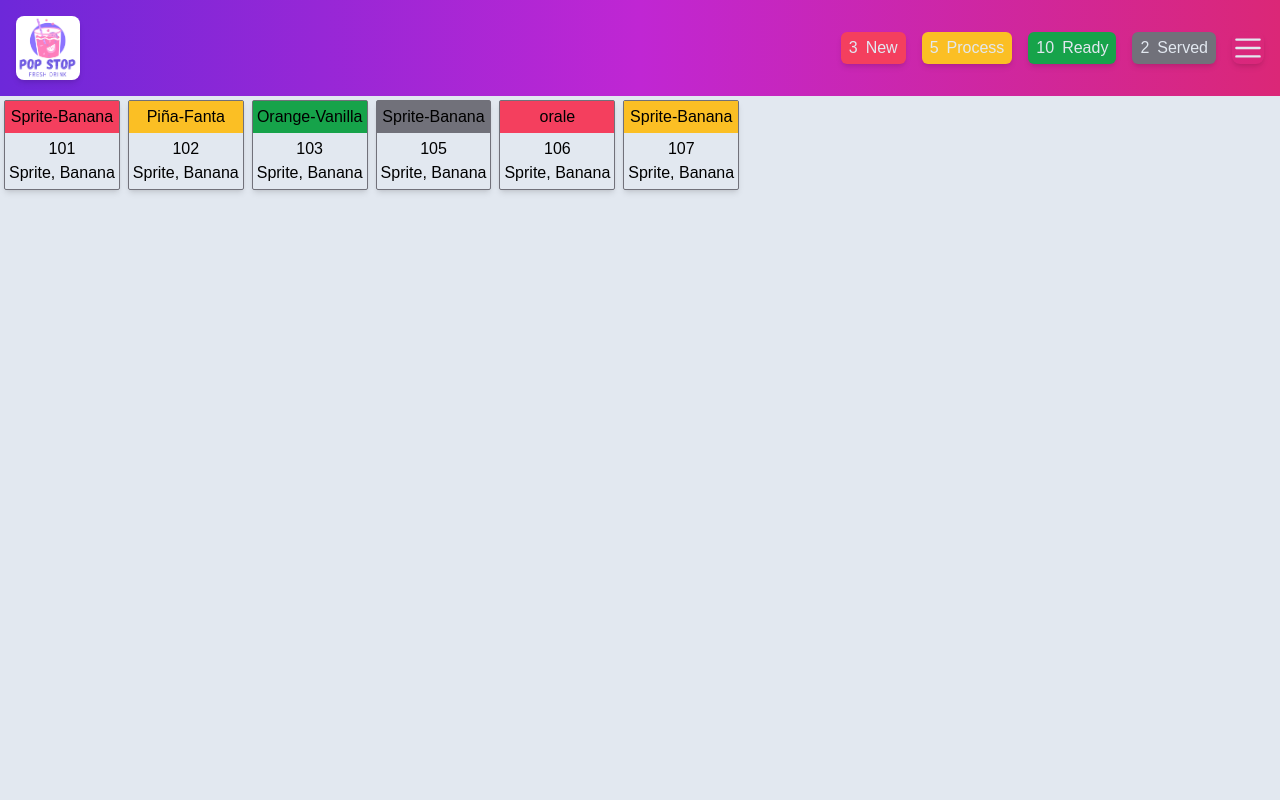
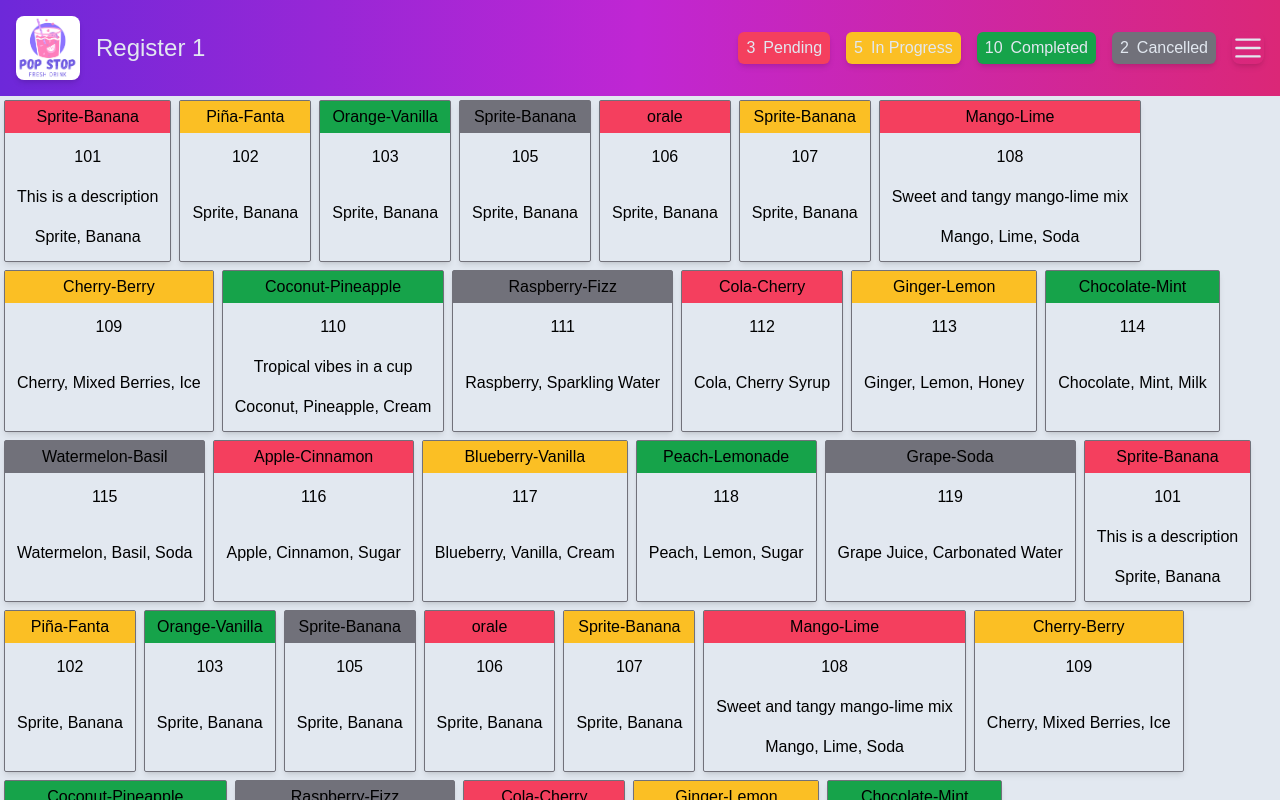
Before and after one commit to PopStopOrg/desktop-app, a React (Create React App) app: page / in a window 1280 px wide. Built offline with nearby package versions, Linux system fonts and the light colour scheme.

Commit message:
orders follow schema.prisma, scrollbar

```diff
--- a/src/components/Body.tsx
+++ b/src/components/Body.tsx
@@ -3,43 +3,200 @@ import Orders from "./Orders";
 
 const Body: React.FC = () => {
   return (
-    <div className="main flex flex-wrap">
+    <div className="main flex flex-wrap overflow-y-auto h-screen scrollbar">
       <Orders
-        color="bg-rose-500"
+        status="pending"
         drinkName="Sprite-Banana"
         orderID={101}
         ingredients="Sprite, Banana"
+        description="This is a description"
       />
       <Orders
-        color="bg-amber-400"
+        status="inProgress"
         drinkName="Piña-Fanta"
         orderID={102}
         ingredients="Sprite, Banana"
       />
       <Orders
-        color="bg-green-600"
+        status="completed"
         drinkName="Orange-Vanilla"
         orderID={103}
         ingredients="Sprite, Banana"
       />
 
       <Orders
-        color="bg-zinc-500"
+        status="cancelled"
         drinkName="Sprite-Banana"
         orderID={105}
         ingredients="Sprite, Banana"
       />
       <Orders
-        color="bg-rose-500"
+        status="pending"
         drinkName="orale"
         orderID={106}
         ingredients="Sprite, Banana"
       />
       <Orders
-        color="bg-amber-400"
+        status="inProgress"
         drinkName="Sprite-Banana"
         orderID={107}
         ingredients="Sprite, Banana"
+      />
+      <Orders
+        status="pending"
+        drinkName="Mango-Lime"
+        orderID={108}
+        ingredients="Mango, Lime, Soda"
+        description="Sweet and tangy mango-lime mix"
+      />
+      <Orders
+        status="inProgress"
+        drinkName="Cherry-Berry"
+        orderID={109}
+        ingredients="Cherry, Mixed Berries, Ice"
+      />
+      <Orders
+        status="completed"
+        drinkName="Coconut-Pineapple"
+        orderID={110}
+        ingredients="Coconut, Pineapple, Cream"
+        description="Tropical vibes in a cup"
+      />
+      <Orders
+        status="cancelled"
+        drinkName="Raspberry-Fizz"
+        orderID={111}
+        ingredients="Raspberry, Sparkling Water"
+      />
+      <Orders
+        status="pending"
+        drinkName="Cola-Cherry"
+        orderID={112}
+        ingredients="Cola, Cherry Syrup"
+      />
+      <Orders
+        status="inProgress"
+        drinkName="Ginger-Lemon"
+        orderID={113}
+        ingredients="Ginger, Lemon, Honey"
+      />
+      <Orders
+        status="completed"
+        drinkName="Chocolate-Mint"
+        orderID={114}
+        ingredients="Chocolate, Mint, Milk"
+      />
+      <Orders
+        status="cancelled"
+        drinkName="Watermelon-Basil"
+        orderID={115}
+        ingredients="Watermelon, Basil, Soda"
+      />
+      <Orders
+        status="pending"
+        drinkName="Apple-Cinnamon"
+        orderID={116}
+        ingredients="Apple, Cinnamon, Sugar"
+      />
+      <Orders
+        status="inProgress"
+        drinkName="Blueberry-Vanilla"
+        orderID={117}
+        ingredients="Blueberry, Vanilla, Cream"
+      />
+      <Orders
+        status="completed"
+        drinkName="Peach-Lemonade"
+        orderID={118}
+        ingredients="Peach, Lemon, Sugar"
+      />
+      <Orders
+        status="cancelled"
+        drinkName="Grape-Soda"
+        orderID={119}
+        ingredients="Grape Juice, Carbonated Water"
+      />
+      <Orders
+        status="pending"
+        drinkName="Sprite-Banana"
+        orderID={101}
+        ingredients="Sprite, Banana"
+        description="This is a description"
+      />
+      <Orders
+        status="inProgress"
+        drinkName="Piña-Fanta"
+        orderID={102}
+        ingredients="Sprite, Banana"
+      />
+      <Orders
+        status="completed"
+        drinkName="Orange-Vanilla"
+        orderID={103}
+        ingredients="Sprite, Banana"
+      />
+
+      <Orders
+        status="cancelled"
+        drinkName="Sprite-Banana"
+        orderID={105}
+        ingredients="Sprite, Banana"
+      />
+      <Orders
+        status="pending"
+        drinkName="orale"
+        orderID={106}
+        ingredients="Sprite, Banana"
+      />
+      <Orders
+        status="inProgress"
+        drinkName="Sprite-Banana"
+        orderID={107}
+        ingredients="Sprite, Banana"
+      />
+      <Orders
+        status="pending"
+        drinkName="Mango-Lime"
+        orderID={108}
+        ingredients="Mango, Lime, Soda"
+        description="Sweet and tangy mango-lime mix"
+      />
+      <Orders
+        status="inProgress"
+        drinkName="Cherry-Berry"
+        orderID={109}
+        ingredients="Cherry, Mixed Berries, Ice"
+      />
+      <Orders
+        status="completed"
+        drinkName="Coconut-Pineapple"
+        orderID={110}
+        ingredients="Coconut, Pineapple, Cream"
+        description="Tropical vibes in a cup"
+      />
+      <Orders
+        status="cancelled"
+        drinkName="Raspberry-Fizz"
+        orderID={111}
+        ingredients="Raspberry, Sparkling Water"
+      />
+      <Orders
+        status="pending"
+        drinkName="Cola-Cherry"
+        orderID={112}
+        ingredients="Cola, Cherry Syrup"
+      />
+      <Orders
+        status="inProgress"
+        drinkName="Ginger-Lemon"
+        orderID={113}
+        ingredients="Ginger, Lemon, Honey"
+      />
+      <Orders
+        status="completed"
+        drinkName="Chocolate-Mint"
+        orderID={114}
+        ingredients="Chocolate, Mint, Milk"
       />
     </div>
   );
--- a/src/components/Navbar.tsx
+++ b/src/components/Navbar.tsx
@@ -6,18 +6,22 @@ import logo from "./logo.png";
 const Navbar: React.FC = () => {
   return (
     <nav className=" flex items-center justify-between bg-gradient-to-r from-violet-700 via-fuchsia-600 to-pink-600 p-4">
-
-      <img src={logo} alt="logo" className="logo rounded-lg max-w-16 max-h-16 object-contain shadow-md" />
+      <div className="flex items-center gap-4">
+        <img
+          src={logo}
+          alt="logo"
+          className="logo rounded-lg max-w-16 max-h-16 object-contain shadow-md"
+        />
+        <h1 className="text-slate-200 text-2xl">Register 1</h1>
+      </div>
 
       <div className="info-tags flex gap-4">
-        <InfoTags number={3} description="New" color="bg-rose-500" />
-        <InfoTags number={5} description="Process" color="bg-amber-400" />
-        <InfoTags number={10} description="Ready" color="bg-green-600" />
-        <InfoTags number={2} description="Served" color="bg-zinc-500" />
+        <InfoTags number={3} description="Pending" color="bg-rose-500" />
+        <InfoTags number={5} description="In Progress" color="bg-amber-400" />
+        <InfoTags number={10} description="Completed" color="bg-green-600" />
+        <InfoTags number={2} description="Cancelled" color="bg-zinc-500" />
         <Bars3Icon className="w-8 h-8 rounded-lg text-slate-200 shadow-md hover:text-slate-400 active:text-slate-600 active:scale-95 active:shadow-inner transition-all duration-300 ease-in-out" />
-        {/* <h1 className="text-white">Register 1</h1> */}
       </div>
-
     </nav>
   );
 };
--- a/src/components/Orders.tsx
+++ b/src/components/Orders.tsx
@@ -3,26 +3,40 @@ import React from "react";
 interface OrderProps {
   drinkName: string;
   orderID: number;
+  description?: string;
   ingredients: string;
-  color?: string;
+  status: "pending" | "inProgress" | "qualityCheck" | "completed" | "cancelled";
 }
+
+const getStatusColor = (status: OrderProps["status"]) => {
+  const statusColor: Record<OrderProps["status"], string> = {
+  pending: "bg-rose-500",
+  inProgress: "bg-amber-400",
+  qualityCheck: "bg-green-900",
+  completed: "bg-green-600",
+  cancelled: "bg-zinc-500",
+};
+return statusColor[status] || "bg-zinc-500";
+};
 
 const Orders: React.FC<OrderProps> = ({
   drinkName,
   orderID,
+  description,
   ingredients,
-  color,
+  status,
 }) => {
   return (
     <div className="border border-zinc-500 rounded-sm m-1 shadow-md ">
 
-      <div className={`${color}`}>
+      <div className={`${getStatusColor(status)}`}>
         <span className="drink-name flex items-center justify-center p-1">{drinkName}</span>
       </div>
 
       <div className="body flex flex-col items-center justify-center p-1">
-        <span className="orderID">{orderID}</span>
-        <span className="ingredients">{ingredients}</span>
+        <span className="orderID m-2">{orderID}</span>
+        <span className="description m-2">{description}</span>
+        <span className="ingredients m-2">{ingredients}</span>
       </div>
 
     </div>
--- a/src/index.css
+++ b/src/index.css
@@ -1,3 +1,28 @@
 @tailwind base;
 @tailwind components;
 @tailwind utilities;
+
+@layer utilities {
+    /* Width and height of the scrollbar */
+    .scrollbar::-webkit-scrollbar {
+      width: 12px;
+      height: 8px;
+    }
+
+    /* Track (the background of the scrollbar) */
+    .scrollbar::-webkit-scrollbar-track {
+      background: hsla(271, 82%, 63%, 0.557); /* Dark background */
+      border-radius: 4px;
+    }
+
+    /* Handle (the draggable part) */
+    .scrollbar::-webkit-scrollbar-thumb {
+      background: #753bab; /* Purple */
+      border-radius: 4px;
+    }
+
+    /* Handle on hover */
+    .scrollbar::-webkit-scrollbar-thumb:hover {
+      background: #9333ea; /* Darker purple */
+    }
+  }
```
